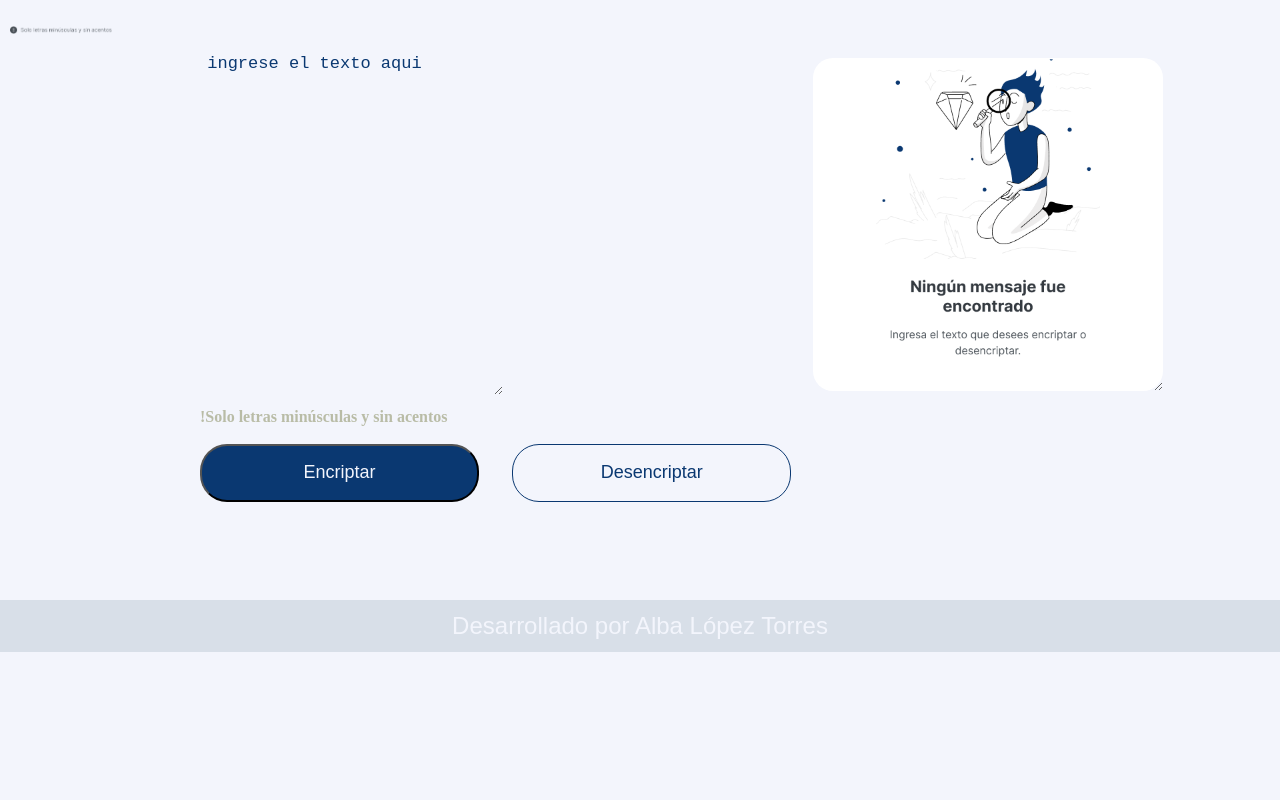
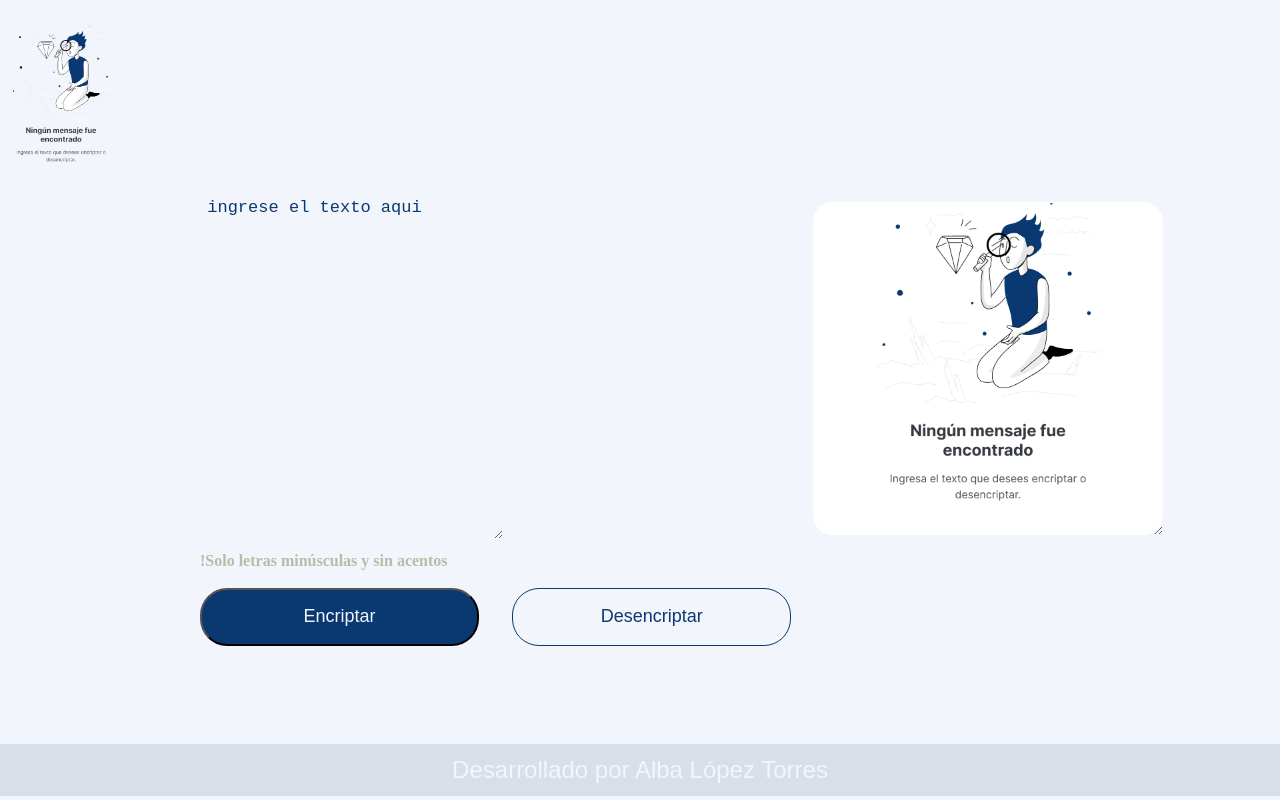
Before and after one commit to AIlopezt/encriptador, a plain HTML site: page index.html in a window 1280 px wide. Drawn offline with Linux system fonts and the light colour scheme.

Commit message:
Prueba2 index.html
Verificacion codigo

```diff
--- a/index.html
+++ b/index.html
@@ -11,7 +11,7 @@
 </head>
 <body>
     <header>
-        <img class="logo" src="/img/Frame 1.png" alt="logo de alura" class="logo">
+        <img class="logo" src="img/Frame 6.png" alt="logo de alura" class="logo">
     </header>
     <main>
         <section>
```
